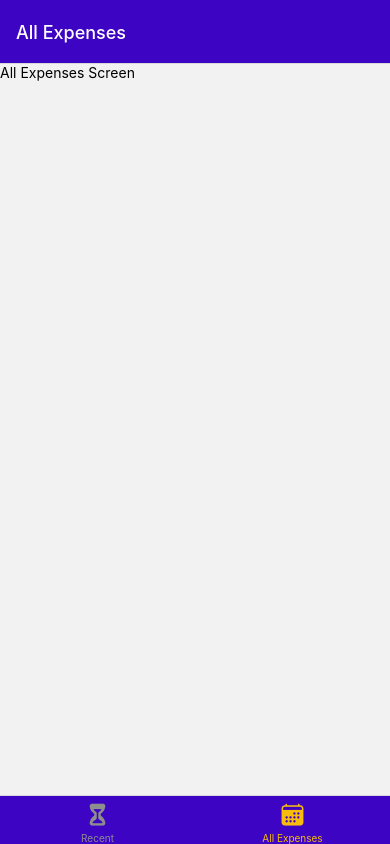
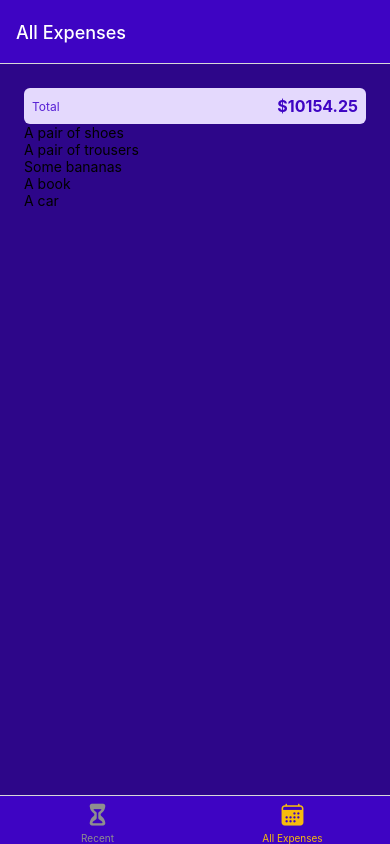
Before and after one commit to YuriiStreltsov/react-native-study, a React Native app: screen /AllExpenses in a window 390 px wide. Built offline with nearby package versions, Linux system fonts and the light colour scheme.

Commit message:
Added main components and them styles

```diff
--- /dev/null
+++ b/components/ExpensesOutput/ExpensesList.js
@@ -0,0 +1,17 @@
+import { FlatList, Text } from 'react-native';
+
+function renderExpenseItem(itemData) {
+    return <Text>{itemData.item.description}</Text>;
+}
+
+function ExpensesList({ expenses }) {
+    return (
+        <FlatList
+            data={expenses}
+            renderItem={renderExpenseItem}
+            keyExtractor={(item) => item.id}
+        />
+    );
+}
+
+export default ExpensesList;
--- /dev/null
+++ b/components/ExpensesOutput/ExpensesOutput.js
@@ -0,0 +1,59 @@
+import { StyleSheet, View } from 'react-native';
+import ExpensesSummary from './ExpensesSummary';
+import ExpensesList from './ExpensesList';
+import { GlobalStyles } from '../../constants/styles';
+
+const DUMMY_EXPENSES = [
+    {
+        id: 'e1',
+        description: 'A pair of shoes',
+        amount: 40.32,
+        date: new Date('2022-02-24'),
+    },
+    {
+        id: 'e2',
+        description: 'A pair of trousers',
+        amount: 12.99,
+        date: new Date('2022-09-01'),
+    },
+    {
+        id: 'e3',
+        description: 'Some bananas',
+        amount: 0.99,
+        date: new Date('2023-03-05'),
+    },
+    {
+        id: 'e4',
+        description: 'A book',
+        amount: 99.95,
+        date: new Date('2023-04-12'),
+    },
+    {
+        id: 'e5',
+        description: 'A car',
+        amount: 10000.0,
+        date: new Date('2023-05-05'),
+    },
+];
+
+function ExpensesOutput({ expenses, expensesPeriod }) {
+    return (
+        <View style={styles.container}>
+            <ExpensesSummary
+                expenses={DUMMY_EXPENSES}
+                periodName={expensesPeriod}
+            />
+            <ExpensesList expenses={DUMMY_EXPENSES} />
+        </View>
+    );
+}
+
+export default ExpensesOutput;
+
+const styles = StyleSheet.create({
+    container: {
+        flex: 1,
+        padding: 24,
+        backgroundColor: GlobalStyles.colors.primary700,
+    },
+});
--- /dev/null
+++ b/components/ExpensesOutput/ExpensesSummary.js
@@ -0,0 +1,36 @@
+import { StyleSheet, Text, View } from 'react-native';
+import { GlobalStyles } from '../../constants/styles';
+
+function ExpensesSummary({ expenses, periodName }) {
+    const expensesSum = expenses.reduce((sum, expense) => {
+        return sum + expense.amount;
+    }, 0);
+    return (
+        <View style={styles.container}>
+            <Text style={styles.period}>{periodName}</Text>
+            <Text style={styles.summary}>${expensesSum.toFixed(2)}</Text>
+        </View>
+    );
+}
+
+export default ExpensesSummary;
+
+const styles = StyleSheet.create({
+    container: {
+        padding: 8,
+        backgroundColor: GlobalStyles.colors.primary50,
+        borderRadius: 6,
+        flexDirection: 'row',
+        justifyContent: 'space-between',
+        alignItems: 'center',
+    },
+    period: {
+        fontSize: 12,
+        color: GlobalStyles.colors.primary400,
+    },
+    summary: {
+        fontSize: 16,
+        fontWeight: 'bold',
+        color: GlobalStyles.colors.primary500,
+    },
+});
--- a/screens/AllExpenses.js
+++ b/screens/AllExpenses.js
@@ -1,7 +1,7 @@
-import { Text } from 'react-native';
+import ExpensesOutput from '../components/ExpensesOutput/ExpensesOutput';
 
 function AllExpenses() {
-    return <Text>All Expenses Screen</Text>;
+    return <ExpensesOutput expensesPeriod="Total" />;
 }
 
 export default AllExpenses;
--- a/screens/RecentExpenses.js
+++ b/screens/RecentExpenses.js
@@ -1,7 +1,7 @@
-import { Text } from 'react-native';
+import ExpensesOutput from '../components/ExpensesOutput/ExpensesOutput';
 
 function RecentExpenses() {
-    return <Text>Recent Expenses Screen</Text>;
+    return <ExpensesOutput expensesPeriod="Last 7 days" />;
 }
 
 export default RecentExpenses;
```
